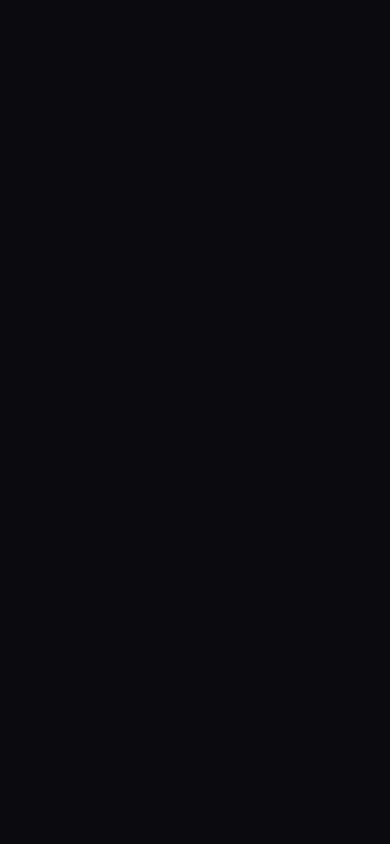
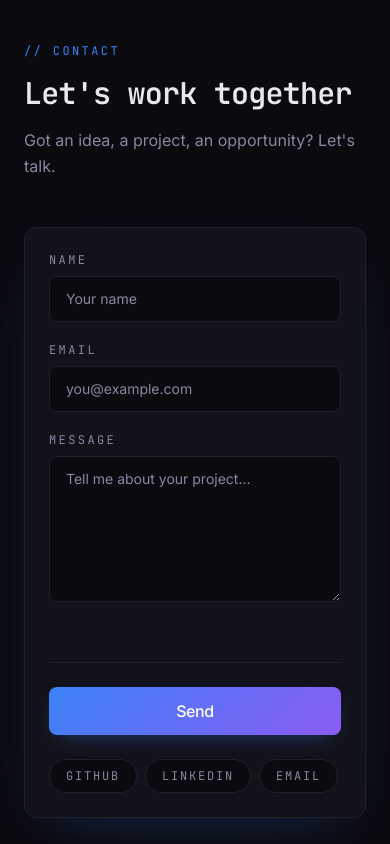
Before and after one commit to kbakazami/portfolio-v2, a Next.js app: page /en in a window 390 px wide. Shown: the part 6560-7404 px from the top of the page. Before the commit the page ends 6588 px from the top, so only its background shows below. Built offline with nearby package versions, Linux system fonts and the light colour scheme.

Commit message:
feat(contact): add contact section with form and API route

```diff
--- a/src/app/[locale]/page.tsx
+++ b/src/app/[locale]/page.tsx
@@ -1,6 +1,7 @@
 import { setRequestLocale } from "next-intl/server";
 
 import { About } from "@/components/sections/About";
+import { Contact } from "@/components/sections/Contact";
 import { Hero } from "@/components/sections/Hero";
 import { Projects } from "@/components/sections/Projects";
 import { Skills } from "@/components/sections/Skills";
@@ -21,6 +22,7 @@ export default async function Home({
       <Projects />
       <Skills />
       <Timeline />
+      <Contact />
     </>
   );
 }
--- /dev/null
+++ b/src/app/api/contact/route.ts
@@ -0,0 +1,42 @@
+import { NextResponse } from "next/server";
+
+const EMAIL_REGEX = /^[^\s@]+@[^\s@]+\.[^\s@]+$/;
+
+export async function POST(request: Request) {
+  let payload: unknown;
+
+  try {
+    payload = await request.json();
+  } catch {
+    return NextResponse.json(
+      { error: "Invalid JSON payload" },
+      { status: 400 },
+    );
+  }
+
+  const { name, email, message } =
+    (payload ?? {}) as Partial<Record<"name" | "email" | "message", unknown>>;
+
+  if (
+    typeof name !== "string" ||
+    typeof email !== "string" ||
+    typeof message !== "string" ||
+    !name.trim() ||
+    !message.trim() ||
+    !EMAIL_REGEX.test(email)
+  ) {
+    return NextResponse.json(
+      { error: "Invalid form data" },
+      { status: 400 },
+    );
+  }
+
+  console.log("[contact] new message", {
+    name: name.trim(),
+    email: email.trim(),
+    message: message.trim(),
+    receivedAt: new Date().toISOString(),
+  });
+
+  return NextResponse.json({ ok: true });
+}
--- /dev/null
+++ b/src/components/sections/Contact.tsx
@@ -0,0 +1,226 @@
+"use client";
+
+import { useState, type FormEvent } from "react";
+import { useTranslations } from "next-intl";
+
+import { FadeIn } from "@/components/animations/FadeIn";
+import { Button } from "@/components/ui/Button";
+import { SectionHeader } from "@/components/ui/SectionHeader";
+import { cn } from "@/lib/utils";
+
+type Status = "idle" | "loading" | "success" | "error";
+
+type SocialLink = {
+  key: "github" | "linkedin" | "email";
+  label: string;
+  href: string;
+};
+
+const SOCIAL_LINKS: SocialLink[] = [
+  { key: "github", label: "GitHub", href: "https://github.com/kbakazami" },
+  {
+    key: "linkedin",
+    label: "LinkedIn",
+    href: "https://www.linkedin.com/in/kbakazami",
+  },
+  { key: "email", label: "Email", href: "mailto:contact@kbakazami.dev" },
+];
+
+const EMAIL_REGEX = /^[^\s@]+@[^\s@]+\.[^\s@]+$/;
+
+const INPUT_CLASSES =
+  "w-full rounded-lg border border-border bg-bg-primary px-4 py-3 font-sans text-sm text-text-primary placeholder:text-text-secondary transition-colors duration-200 focus:border-[color:var(--accent-primary)] focus:outline-none focus-visible:ring-2 focus-visible:ring-[color:var(--accent-primary)] focus-visible:ring-offset-2 focus-visible:ring-offset-[color:var(--bg-secondary)]";
+
+export function Contact() {
+  const t = useTranslations("contact");
+
+  const [name, setName] = useState("");
+  const [email, setEmail] = useState("");
+  const [message, setMessage] = useState("");
+  const [status, setStatus] = useState<Status>("idle");
+  const [clientError, setClientError] = useState<string | null>(null);
+
+  const isLoading = status === "loading";
+
+  async function handleSubmit(event: FormEvent<HTMLFormElement>) {
+    event.preventDefault();
+
+    const trimmedName = name.trim();
+    const trimmedEmail = email.trim();
+    const trimmedMessage = message.trim();
+
+    if (!trimmedName || !trimmedMessage) {
+      setClientError(t("form.errors.required"));
+      setStatus("error");
+      return;
+    }
+
+    if (!EMAIL_REGEX.test(trimmedEmail)) {
+      setClientError(t("form.errors.email"));
+      setStatus("error");
+      return;
+    }
+
+    setClientError(null);
+    setStatus("loading");
+
+    try {
+      const response = await fetch("/api/contact", {
+        method: "POST",
+        headers: { "Content-Type": "application/json" },
+        body: JSON.stringify({
+          name: trimmedName,
+          email: trimmedEmail,
+          message: trimmedMessage,
+        }),
+      });
+
+      if (!response.ok) {
+        throw new Error("Request failed");
+      }
+
+      setStatus("success");
+      setName("");
+      setEmail("");
+      setMessage("");
+    } catch {
+      setStatus("error");
+    }
+  }
+
+  return (
+    <section id="contact" className="relative px-6 py-24 md:py-32">
+      <div className="mx-auto max-w-4xl">
+        <FadeIn>
+          <SectionHeader
+            label={t("sectionLabel")}
+            title={t("title")}
+            description={t("subtitle")}
+          />
+        </FadeIn>
+
+        <FadeIn delay={0.1}>
+          <form
+            onSubmit={handleSubmit}
+            noValidate
+            className="mt-12 rounded-xl border border-border bg-bg-secondary p-6 shadow-[0_20px_60px_-30px_rgba(59,130,246,0.35)] md:p-10"
+          >
+            <div className="grid grid-cols-1 gap-5 md:grid-cols-2">
+              <div className="flex flex-col gap-2">
+                <label
+                  htmlFor="contact-name"
+                  className="font-mono text-xs uppercase tracking-[0.2em] text-text-secondary"
+                >
+                  {t("form.name")}
+                </label>
+                <input
+                  id="contact-name"
+                  name="name"
+                  type="text"
+                  required
+                  autoComplete="name"
+                  value={name}
+                  onChange={(event) => setName(event.target.value)}
+                  placeholder={t("form.placeholders.name")}
+                  disabled={isLoading}
+                  className={INPUT_CLASSES}
+                />
+              </div>
+
+              <div className="flex flex-col gap-2">
+                <label
+                  htmlFor="contact-email"
+                  className="font-mono text-xs uppercase tracking-[0.2em] text-text-secondary"
+                >
+                  {t("form.email")}
+                </label>
+                <input
+                  id="contact-email"
+                  name="email"
+                  type="email"
+                  required
+                  autoComplete="email"
+                  value={email}
+                  onChange={(event) => setEmail(event.target.value)}
+                  placeholder={t("form.placeholders.email")}
+                  disabled={isLoading}
+                  className={INPUT_CLASSES}
+                />
+              </div>
+            </div>
+
+            <div className="mt-5 flex flex-col gap-2">
+              <label
+                htmlFor="contact-message"
+                className="font-mono text-xs uppercase tracking-[0.2em] text-text-secondary"
+              >
+                {t("form.message")}
+              </label>
+              <textarea
+                id="contact-message"
+                name="message"
+                required
+                rows={6}
+                value={message}
+                onChange={(event) => setMessage(event.target.value)}
+                placeholder={t("form.placeholders.message")}
+                disabled={isLoading}
+                className={cn(INPUT_CLASSES, "resize-y")}
+              />
+            </div>
+
+            <div
+              role="status"
+              aria-live="polite"
+              className="mt-4 min-h-5 text-sm"
+            >
+              {status === "success" ? (
+                <span className="text-[color:var(--accent-secondary)]">
+                  {t("form.success")}
+                </span>
+              ) : status === "error" ? (
+                <span className="text-red-400">
+                  {clientError ?? t("form.error")}
+                </span>
+              ) : null}
+            </div>
+
+            <div className="mt-6 flex flex-col gap-6 border-t border-border pt-6 md:flex-row md:items-center md:justify-between">
+              <Button
+                type="submit"
+                variant="primary"
+                size="lg"
+                disabled={isLoading}
+                leftIcon={
+                  isLoading ? (
+                    <span
+                      aria-hidden="true"
+                      className="inline-block h-4 w-4 animate-spin rounded-full border-2 border-white/40 border-t-white"
+                    />
+                  ) : null
+                }
+              >
+                {isLoading ? t("form.sending") : t("form.send")}
+              </Button>
+
+              <ul className="flex flex-wrap items-center gap-2">
+                {SOCIAL_LINKS.map((link) => (
+                  <li key={link.key}>
+                    <a
+                      href={link.href}
+                      target="_blank"
+                      rel="noopener noreferrer"
+                      className="inline-flex items-center rounded-full border border-border bg-bg-primary px-4 py-2 font-mono text-xs uppercase tracking-[0.15em] text-text-secondary transition-colors duration-200 hover:border-[color:var(--accent-primary)] hover:text-[color:var(--accent-primary)]"
+                    >
+                      {link.label}
+                    </a>
+                  </li>
+                ))}
+              </ul>
+            </div>
+          </form>
+        </FadeIn>
+      </div>
+    </section>
+  );
+}
--- a/src/messages/en.json
+++ b/src/messages/en.json
@@ -96,7 +96,8 @@
     }
   },
   "contact": {
-    "title": "Contact",
+    "sectionLabel": "contact",
+    "title": "Let's work together",
     "subtitle": "Got an idea, a project, an opportunity? Let's talk.",
     "form": {
       "name": "Name",
@@ -105,7 +106,16 @@
       "send": "Send",
       "sending": "Sending…",
       "success": "Message sent, thanks!",
-      "error": "Oops, something went wrong."
+      "error": "Oops, something went wrong.",
+      "placeholders": {
+        "name": "Your name",
+        "email": "you@example.com",
+        "message": "Tell me about your project…"
+      },
+      "errors": {
+        "required": "Please fill in all fields.",
+        "email": "Invalid email address."
+      }
     }
   },
   "common": {
--- a/src/messages/fr.json
+++ b/src/messages/fr.json
@@ -96,7 +96,8 @@
     }
   },
   "contact": {
-    "title": "Contact",
+    "sectionLabel": "contact",
+    "title": "Travaillons ensemble",
     "subtitle": "Une idée, un projet, une opportunité ? Parlons-en.",
     "form": {
       "name": "Nom",
@@ -105,7 +106,16 @@
       "send": "Envoyer",
       "sending": "Envoi…",
       "success": "Message envoyé, merci !",
-      "error": "Oups, une erreur est survenue."
+      "error": "Oups, une erreur est survenue.",
+      "placeholders": {
+        "name": "Votre nom",
+        "email": "vous@exemple.com",
+        "message": "Parlez-moi de votre projet…"
+      },
+      "errors": {
+        "required": "Merci de remplir tous les champs.",
+        "email": "Adresse email invalide."
+      }
     }
   },
   "common": {
```
